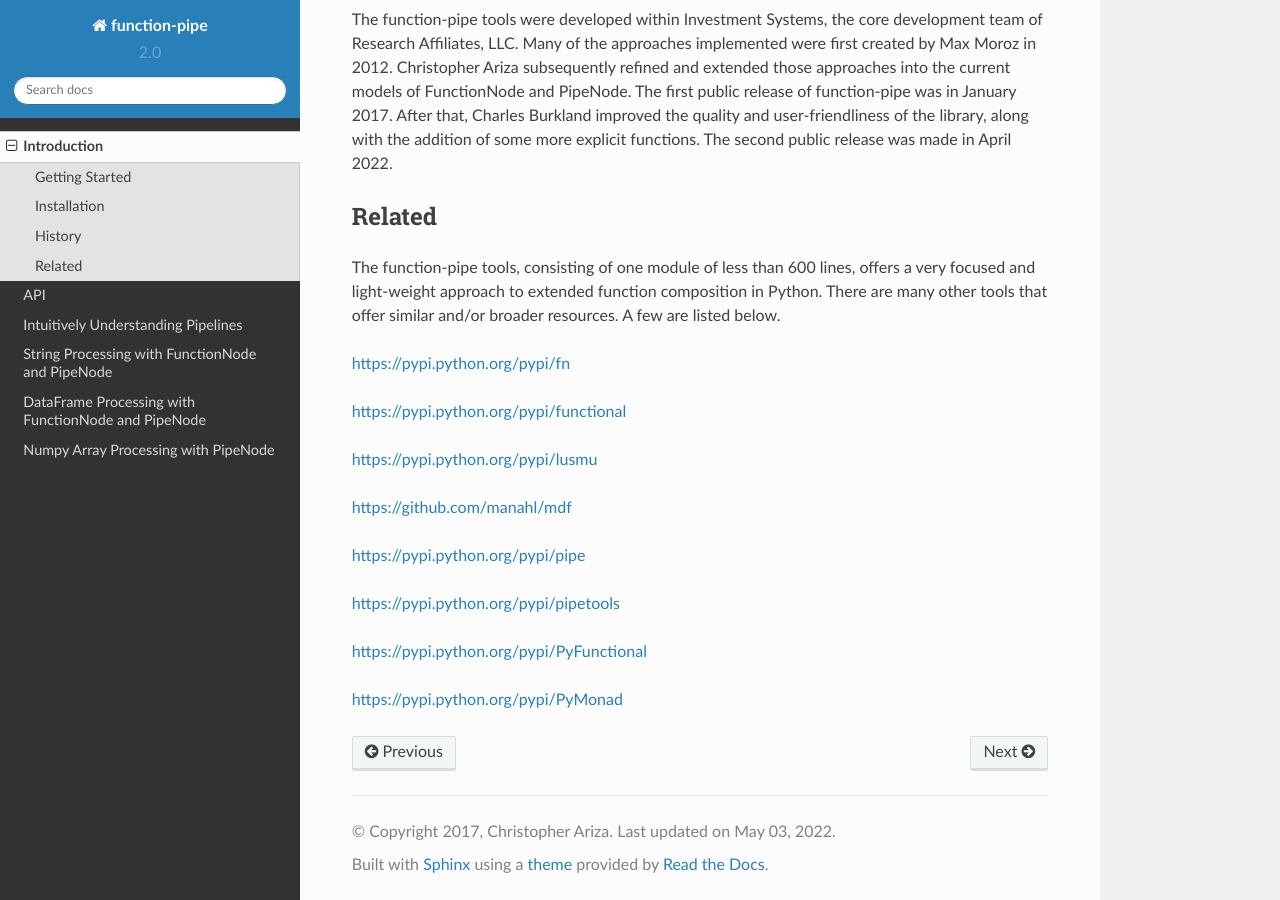
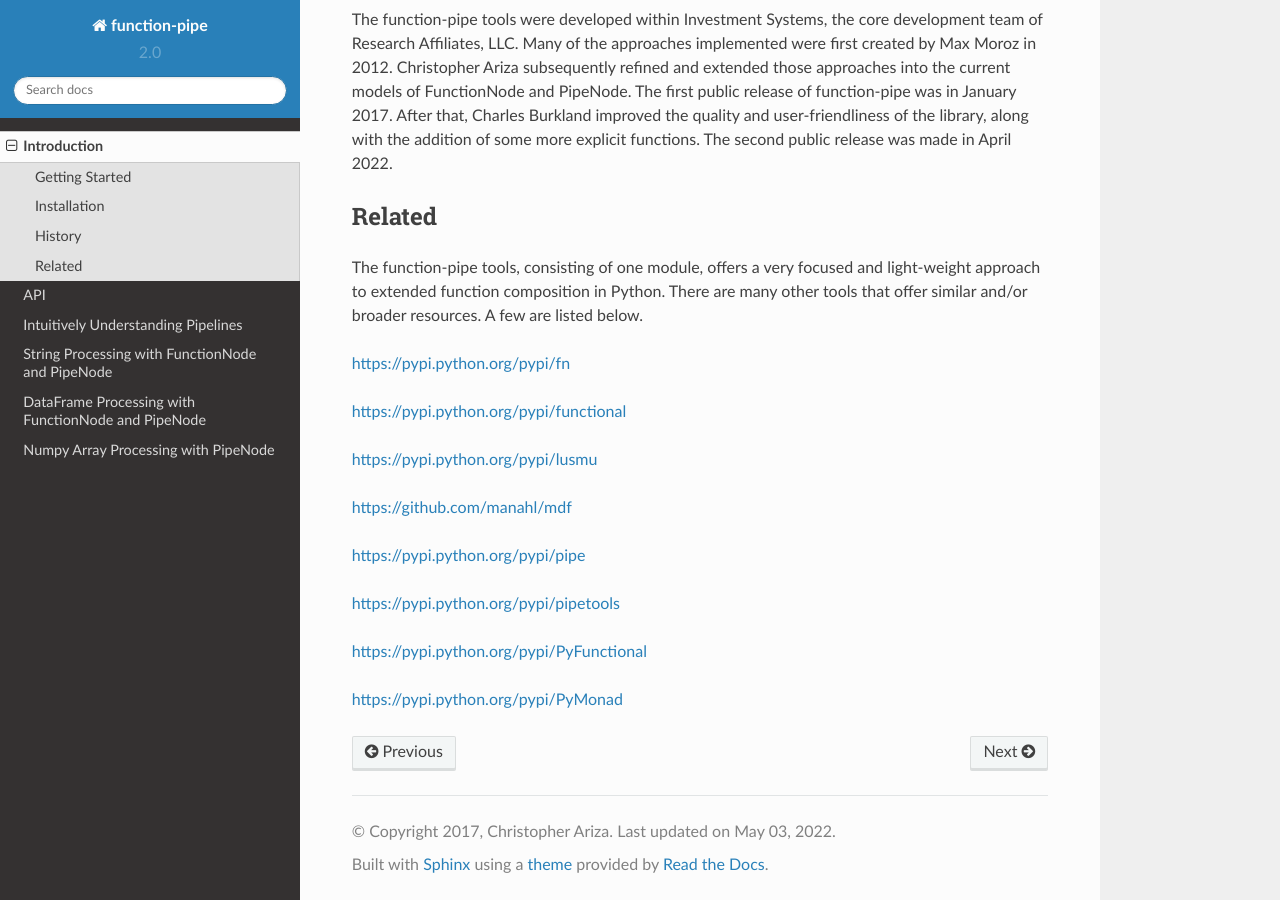
Before and after one commit to InvestmentSystems/function-pipe, a Sphinx documentation site: the page built from doc/source/intro.rst, in a window 1280 px wide and 900 px high, scrolled down 1155 px. Built offline with Sphinx 7.4.7 and the Read the Docs theme 2.0.0, drawn with Linux system fonts in a browser that asks for light colours.

Commit message:
Final cleanup.

```diff
--- a/doc/doc_build.py
+++ b/doc/doc_build.py
@@ -20,5 +20,5 @@ if __name__ == "__main__":
     ]
     status = main(args)
 
-    # import webbrowser
-    # webbrowser.open(os.path.join(build_dir, "index.html"))
+    import webbrowser
+    webbrowser.open(os.path.join(build_dir, "index.html"))
--- a/doc/source/index.rst
+++ b/doc/source/index.rst
@@ -1,7 +1,5 @@
 function-pipe
 =============
-
-Contents:
 
 .. toctree::
    :maxdepth: 2
--- a/doc/source/intro.rst
+++ b/doc/source/intro.rst
@@ -49,7 +49,7 @@ The function-pipe tools were developed within Investment Systems, the core devel
 Related
 =======
 
-The function-pipe tools, consisting of one module of less than 600 lines, offers a very focused and light-weight approach to extended function composition in Python. There are many other tools that offer similar and/or broader resources. A few are listed below.
+The function-pipe tools, consisting of one module, offers a very focused and light-weight approach to extended function composition in Python. There are many other tools that offer similar and/or broader resources. A few are listed below.
 
 
 https://pypi.python.org/pypi/fn
```
Also changed, not shown: other parts of doc/source/index.rst (+0 -2 lines), function_pipe.py (+0 -7 lines).
